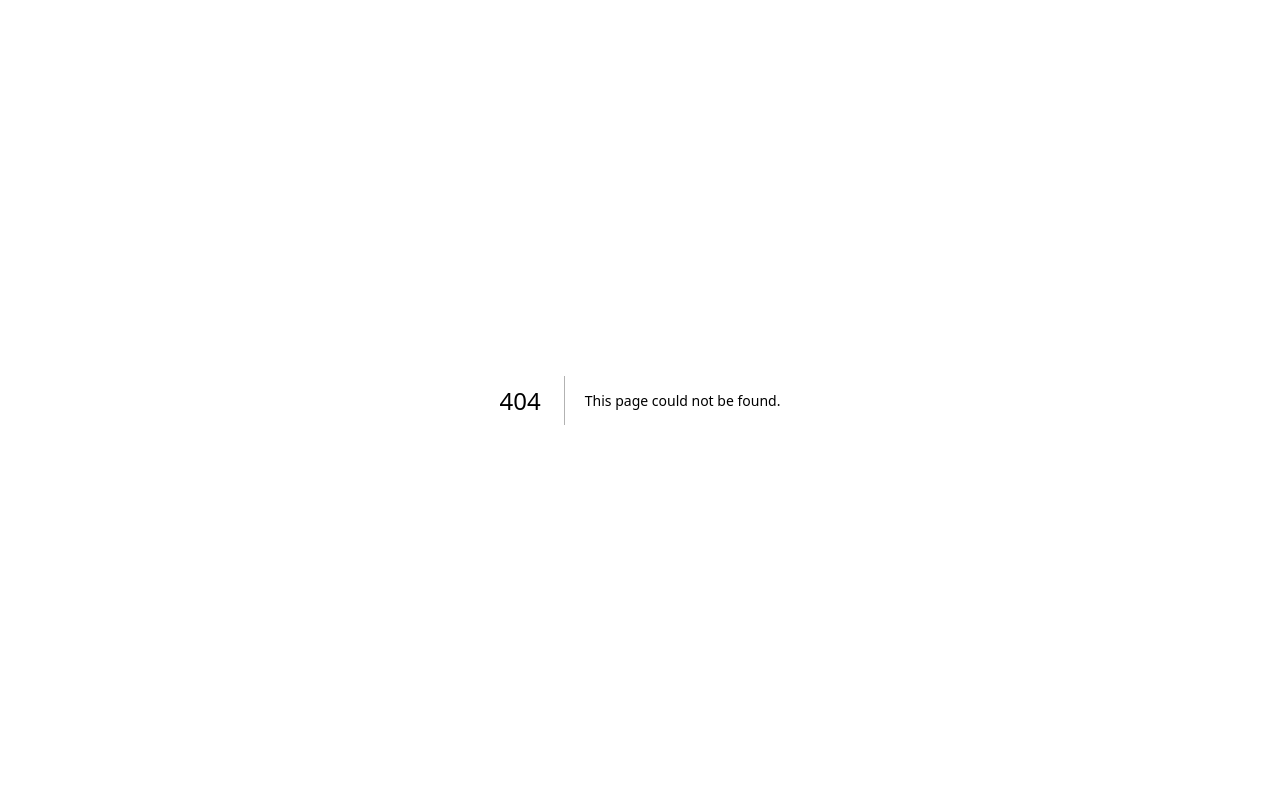
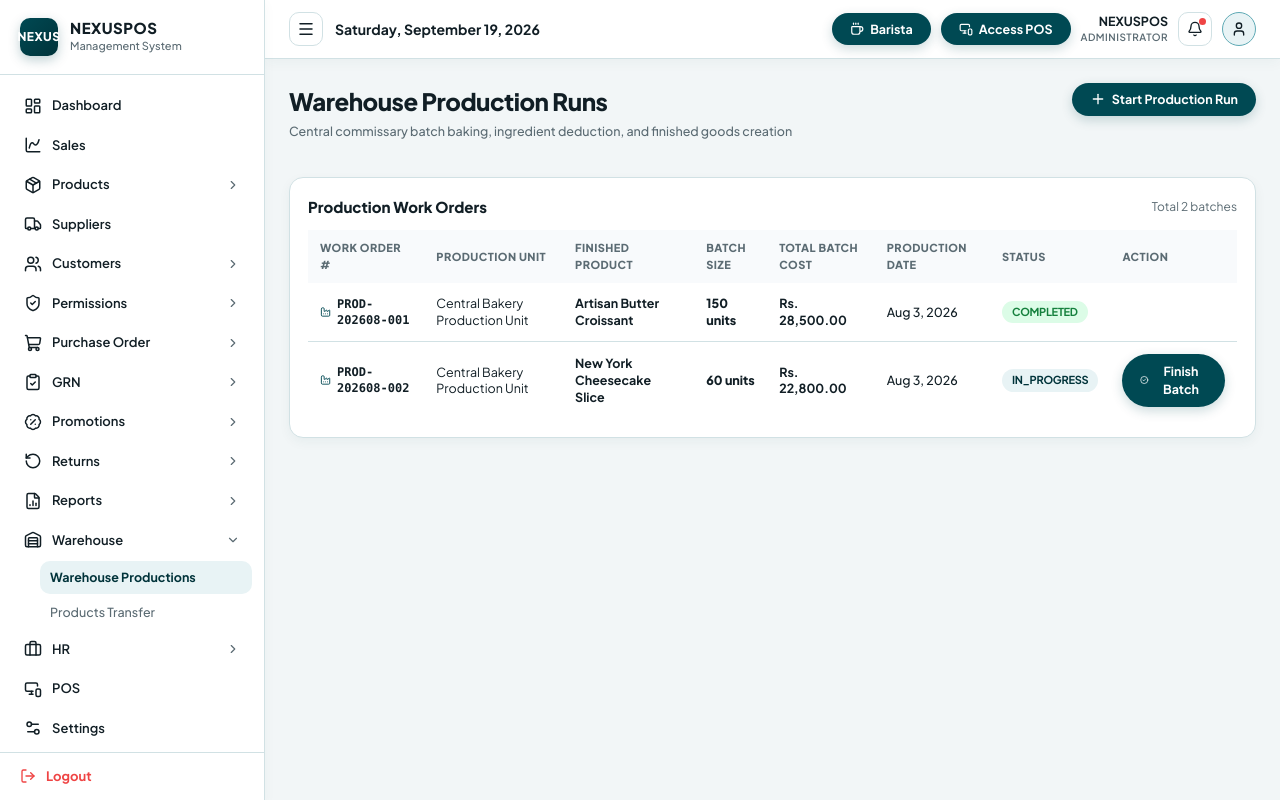
Before and after one commit to Clerans/NEXTJS-POS, a Next.js app in the folder nexuspos-app/: page /warehouse/productions in a window 1280 px wide. Before the commit this address had no page. Built offline with nearby package versions, Linux system fonts and the light colour scheme.

Commit message:
Functions Updated

```diff
--- /dev/null
+++ b/nexuspos-app/src/app/(dashboard)/warehouse/productions/page.tsx
@@ -0,0 +1,129 @@
+"use client";
+
+import React, { useState } from "react";
+import { Plus, Factory, CheckCircle2, Search, Play } from "lucide-react";
+import { Button } from "@/components/ui/Button";
+import { Badge } from "@/components/ui/Badge";
+import { formatCurrency, formatDate } from "@/lib/utils";
+import { WarehouseProduction } from "@/types";
+import { toast } from "sonner";
+
+export default function WarehouseProductionsPage() {
+  const [productions, setProductions] = useState<WarehouseProduction[]>([
+    {
+      id: 1,
+      productionNo: "PROD-202608-001",
+      warehouseId: 1,
+      warehouseName: "Central Bakery Production Unit",
+      recipeId: 1,
+      recipeName: "Artisan Butter Croissant Formula",
+      productId: 5,
+      productName: "Artisan Butter Croissant",
+      quantityToProduce: 150,
+      status: "COMPLETED",
+      totalCost: 28500,
+      producedAt: "2026-08-03",
+    },
+    {
+      id: 2,
+      productionNo: "PROD-202608-002",
+      warehouseId: 1,
+      warehouseName: "Central Bakery Production Unit",
+      recipeId: 2,
+      recipeName: "New York Cheesecake Formula",
+      productId: 9,
+      productName: "New York Cheesecake Slice",
+      quantityToProduce: 60,
+      status: "IN_PROGRESS",
+      totalCost: 22800,
+      producedAt: "2026-08-03",
+    },
+  ]);
+
+  const completeProduction = (p: WarehouseProduction) => {
+    p.status = "COMPLETED";
+    setProductions([...productions]);
+    toast.success(`Production Run ${p.productionNo} completed! Output stock credited.`);
+  };
+
+  return (
+    <div className="space-y-4">
+      <div className="page-head-row">
+        <div>
+          <h1 className="page-title">Warehouse Production Runs</h1>
+          <div className="page-sub">
+            Central commissary batch baking, ingredient deduction, and finished goods creation
+          </div>
+        </div>
+        <Button
+          variant="orange"
+          onClick={() => toast.info("Opening Production Batch Run Modal...")}
+          className="flex items-center gap-1.5"
+        >
+          <Plus className="w-4 h-4" /> Start Production Run
+        </Button>
+      </div>
+
+      <div className="card space-y-4">
+        <div className="panel-header">
+          <div className="panel-title">Production Work Orders</div>
+          <div className="text-xs text-text-gray">Total {productions.length} batches</div>
+        </div>
+
+        <table className="w-full">
+          <thead>
+            <tr>
+              <th>Work Order #</th>
+              <th>Production Unit</th>
+              <th>Finished Product</th>
+              <th>Batch Size</th>
+              <th>Total Batch Cost</th>
+              <th>Production Date</th>
+              <th>Status</th>
+              <th className="text-right">Action</th>
+            </tr>
+          </thead>
+          <tbody>
+            {productions.map((p) => (
+              <tr key={p.id} className="hover:bg-patina-light/50">
+                <td>
+                  <div className="font-bold text-xs text-text-dark font-mono flex items-center gap-1.5">
+                    <Factory className="w-4 h-4 text-patina" /> {p.productionNo}
+                  </div>
+                </td>
+                <td className="text-xs text-text-gray">{p.warehouseName}</td>
+                <td className="font-bold text-xs text-text-dark">{p.productName}</td>
+                <td className="font-black text-xs text-patina">
+                  {p.quantityToProduce} units
+                </td>
+                <td className="font-bold text-xs text-text-dark">
+                  {formatCurrency(p.totalCost ?? 0)}
+                </td>
+                <td className="text-xs text-text-gray font-medium">
+                  {formatDate(p.producedAt)}
+                </td>
+                <td>
+                  <Badge variant={p.status === "COMPLETED" ? "green" : "orange"}>
+                    {p.status}
+                  </Badge>
+                </td>
+                <td className="text-right actions-cell">
+                  {p.status === "IN_PROGRESS" && (
+                    <Button
+                      size="sm"
+                      variant="orange"
+                      onClick={() => completeProduction(p)}
+                      className="text-[11px] py-1 px-2.5"
+                    >
+                      <CheckCircle2 className="w-3 h-3" /> Finish Batch
+                    </Button>
+                  )}
+                </td>
+              </tr>
+            ))}
+          </tbody>
+        </table>
+      </div>
+    </div>
+  );
+}
--- /dev/null
+++ b/nexuspos-app/src/app/(dashboard)/warehouse/transfer/page.tsx
@@ -0,0 +1,123 @@
+"use client";
+
+import React, { useState } from "react";
+import { Plus, ArrowRightLeft, Search, CheckCircle2 } from "lucide-react";
+import { Button } from "@/components/ui/Button";
+import { Badge } from "@/components/ui/Badge";
+import { formatDate } from "@/lib/utils";
+import { StockTransfer } from "@/types";
+import { toast } from "sonner";
+
+export default function WarehouseTransferPage() {
+  const [transfers, setTransfers] = useState<StockTransfer[]>([
+    {
+      id: 1,
+      transferNo: "TRF-2026-0034",
+      sourceWarehouseId: 1,
+      sourceWarehouseName: "Central Main Warehouse",
+      destinationWarehouseId: 2,
+      destinationWarehouseName: "Hyde Park Store Storage",
+      status: "IN_TRANSIT",
+      itemCount: 4,
+      createdAt: "2026-08-03",
+    },
+    {
+      id: 2,
+      transferNo: "TRF-2026-0033",
+      sourceWarehouseId: 1,
+      sourceWarehouseName: "Central Main Warehouse",
+      destinationWarehouseId: 3,
+      destinationWarehouseName: "Kandy Express Store",
+      status: "RECEIVED",
+      itemCount: 6,
+      createdAt: "2026-08-02",
+    },
+  ]);
+
+  const receiveTransfer = (t: StockTransfer) => {
+    t.status = "RECEIVED";
+    setTransfers([...transfers]);
+    toast.success(`Stock Transfer ${t.transferNo} confirmed as RECEIVED!`);
+  };
+
+  return (
+    <div className="space-y-4">
+      <div className="page-head-row">
+        <div>
+          <h1 className="page-title">Stock Transfers</h1>
+          <div className="page-sub">
+            Inter-warehouse stock transfer requisitions, dispatches, and delivery confirmations
+          </div>
+        </div>
+        <Button
+          variant="orange"
+          onClick={() => toast.info("Opening Stock Transfer Request Dialog...")}
+          className="flex items-center gap-1.5"
+        >
+          <Plus className="w-4 h-4" /> Create Stock Transfer
+        </Button>
+      </div>
+
+      <div className="card space-y-4">
+        <div className="panel-header">
+          <div className="panel-title">Transfer Orders</div>
+          <div className="text-xs text-text-gray">Total {transfers.length} orders</div>
+        </div>
+
+        <table className="w-full">
+          <thead>
+            <tr>
+              <th>Transfer Number</th>
+              <th>Source Location</th>
+              <th>Destination Location</th>
+              <th>Items Included</th>
+              <th>Transfer Date</th>
+              <th>Status</th>
+              <th className="text-right">Action</th>
+            </tr>
+          </thead>
+          <tbody>
+            {transfers.map((t) => (
+              <tr key={t.id} className="hover:bg-patina-light/50">
+                <td>
+                  <div className="font-bold text-xs text-text-dark font-mono flex items-center gap-1.5">
+                    <ArrowRightLeft className="w-4 h-4 text-patina" /> {t.transferNo}
+                  </div>
+                </td>
+                <td className="text-xs font-semibold text-text-dark">
+                  {t.sourceWarehouseName}
+                </td>
+                <td className="text-xs font-semibold text-patina">
+                  {t.destinationWarehouseName}
+                </td>
+                <td className="text-xs text-text-gray font-medium">
+                  {t.itemCount} distinct items
+                </td>
+                <td className="text-xs text-text-gray font-medium">
+                  {formatDate(t.createdAt)}
+                </td>
+                <td>
+                  <Badge variant={t.status === "RECEIVED" ? "green" : "orange"}>
+                    {t.status}
+                  </Badge>
+                </td>
+                <td className="text-right actions-cell">
+                  {t.status === "IN_TRANSIT" && (
+                    <Button
+                      size="sm"
+                      variant="orange"
+                      onClick={() => receiveTransfer(t)}
+                      className="text-[11px] py-1 px-2.5"
+                    >
+                      <CheckCircle2 className="w-3 h-3" /> Receive Inward
+                    </Button>
+                  )}
+                </td>
+              </tr>
+            ))}
+          </tbody>
+        </table>
+      </div>
+    </div>
+  );
+}
```
